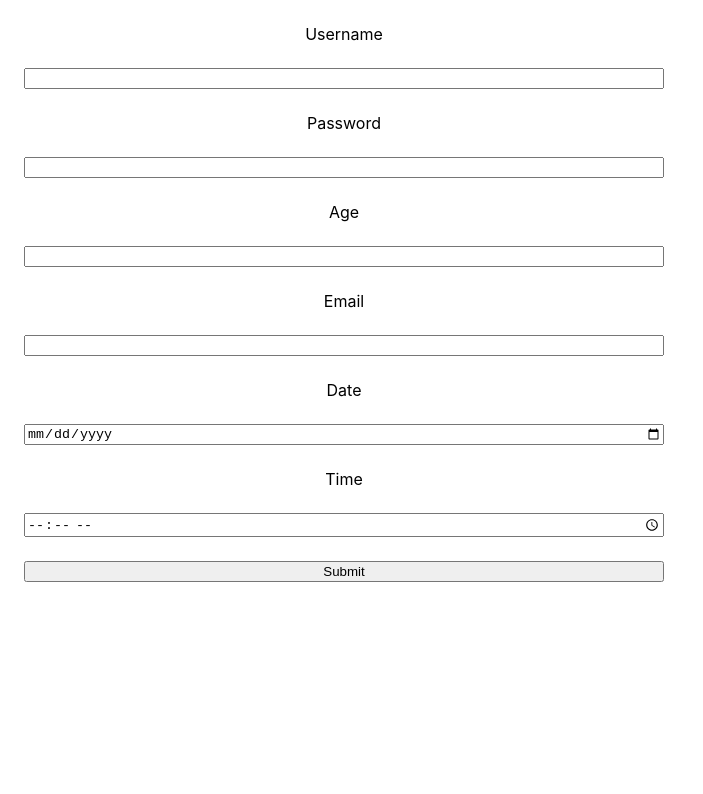
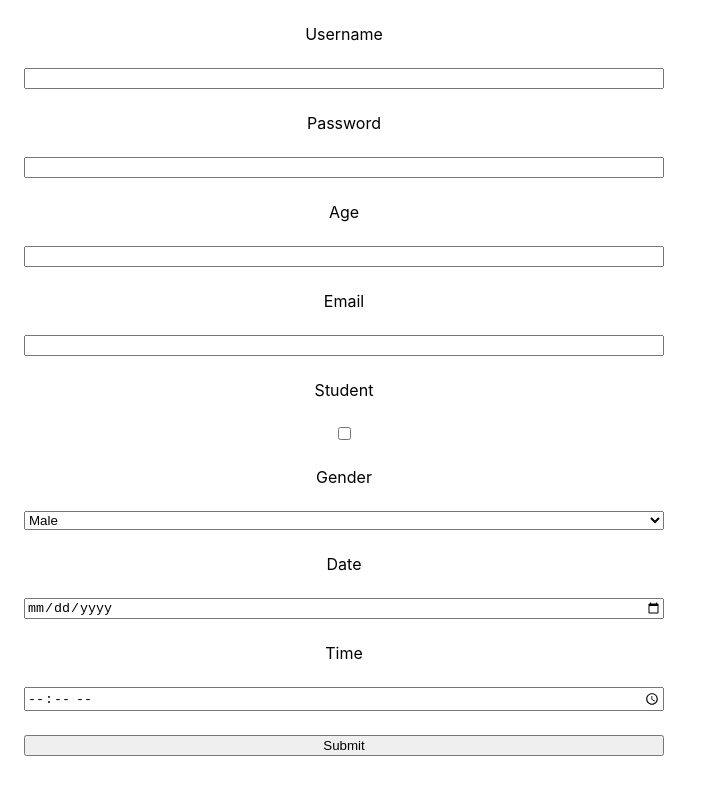
Before and after one commit to TanvirHasanAnik/react-form, a React (Create React App) app: page / in a window 1280 px wide. Shown: the top 794 px of the page, without its empty margins (0-703 px from the left). Built offline with nearby package versions, Linux system fonts and the light colour scheme.

Commit message:
enum and boolean input field added (gender, isStudent)

```diff
--- a/src/App.tsx
+++ b/src/App.tsx
@@ -5,11 +5,15 @@ import {DevTool} from "@hookform/devtools"
 import {zodResolver} from '@hookform/resolvers/zod';
 //import { VKInput } from "@vivakits/react-components";
 
+
+
 const formSchema = z.object({
   username: z.string().nonempty("Username is required").min(3,"Username must be atleast 3 characters long").max(15, "username can't be more than 15 characters"),
   password: z.string().nonempty("Password is required").min(6,"password must contain atleast 6 characters").max(25,"password must not exceed 25 characters"),
   age: z.number().gt(18,"Must be an adult").lt(150,"Give a valid age").refine((value) => !isNaN(value), "Age is required"),
   email: z.string().nonempty("Email is required").email("invalid email"),
+  isStudent: z.boolean(),
+  gender: z.enum(["male","female","others"],{required_error: "Please select gender"}),
   date: z.string().nonempty("Please provide a date"),
   time: z.string().nonempty("Please provide a time"),
 })
@@ -62,6 +66,18 @@ function App() {
           <input type="email" id="email" {...register("email")}/>
           {errors.email && <p style={{ color: 'red' }}>{errors.email.message}</p>}
 
+          <label htmlFor="isStudent">Student</label>
+          <input type="checkbox" id="isStudent" {...register("isStudent")}/>
+          {errors.isStudent && <p style={{ color: 'red' }}>{errors.isStudent.message}</p>}
+
+          <label htmlFor="gender">Gender</label>
+          <select id="gender" {...register("gender")}>
+            <option value = "male">Male</option>
+            <option value = "female">Female</option>
+            <option value = "others">Others</option>
+          </select>
+          {errors.gender && <p style={{ color: 'red' }}>{errors.gender.message}</p>}
+
           <label htmlFor="date">Date</label>
           <input type="date" id="date" {...register("date")}/>
           {errors.date && <p style={{ color: 'red' }}>{errors.date.message}</p>}
```
